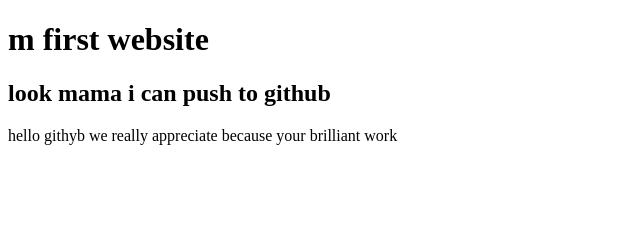
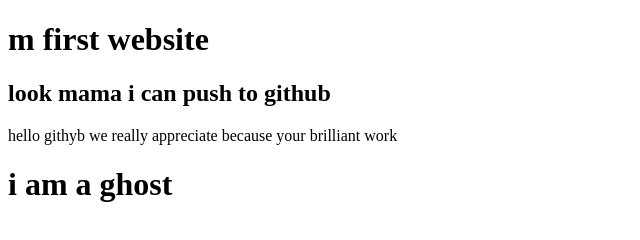
Before and after one commit to ufarid866/my-first-website, a plain HTML site: page index.htm in a window 1280 px wide. Shown: the whole page, without its empty margins (0-640 px from the left). Drawn offline with Linux system fonts and the light colour scheme.

Commit message:
i am a ghost

```diff
--- a/index.htm
+++ b/index.htm
@@ -10,5 +10,6 @@
     <h1>m first website</h1>
     <h2>look mama i can push to github</h2>
     <p>hello githyb we really appreciate because your brilliant work</p>
+    <h1>i am a ghost</h1>
 </body>
 </html>
```
